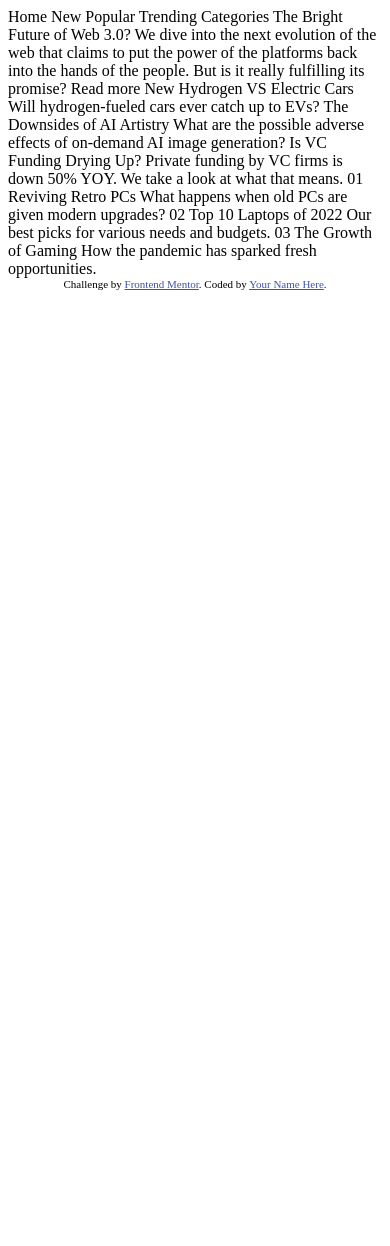
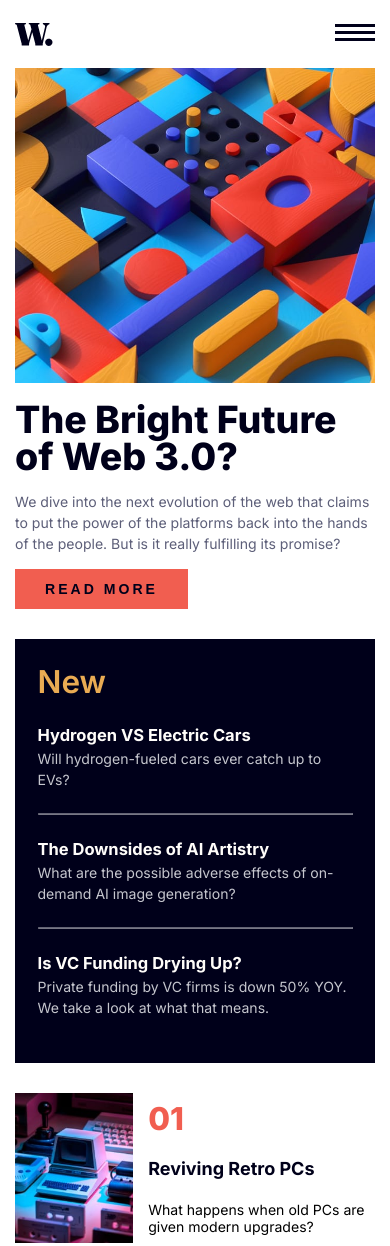
Before and after one commit to dev-paulL/news-homepage, a plain HTML site: page index.html in a window 390 px wide. Shown: the top 1246 px of the page. Before the commit the page ends 844 px from the top, so only its background shows below. Drawn offline with Linux system fonts and the light colour scheme.

Commit message:
mobile design mostly done (only mobile design), no nav yet

```diff
--- a/index.html
+++ b/index.html
@@ -5,56 +5,90 @@
   <meta name="viewport" content="width=device-width, initial-scale=1.0"> <!-- displays site properly based on user's device -->
 
   <link rel="icon" type="image/png" sizes="32x32" href="./assets/images/favicon-32x32.png">
+  <link rel="preconnect" href="https://fonts.googleapis.com">
+  <link rel="preconnect" href="https://fonts.gstatic.com" crossorigin>
+  <link href="https://fonts.googleapis.com/css2?family=Inter:slnt,wght@-10..0,100..900&display=swap" rel="stylesheet">
 
   <title>Frontend Mentor | News homepage</title>
 
-  <!-- Feel free to remove these styles or customise in your own stylesheet 👍 -->
-  <style>
-    .attribution { font-size: 11px; text-align: center; }
-    .attribution a { color: hsl(228, 45%, 44%); }
-  </style>
+  <link rel="stylesheet" href="style.css" type="text/css">
+
 </head>
 <body>
+    <header>
+      <img src="assets/images/logo.svg" alt="" class="header-logo" />
+      <button class="menu_open_btn" ><img src="assets/images/icon-menu.svg" alt="Menu button" /></button>
+     <!-- nav todo -->
+    </header>
+    <main>
+      <article class="main-article">
+        <picture>
+          <source srcset="assets/images/image-web-3-mobile.jpg" media="(max-width:40rem)" />
+          <img src="assets/images/image-web-3-desktop.jpg" />
+        </picture>
 
-  Home
-  New
-  Popular
-  Trending
-  Categories
+        <h1>The Bright Future of Web 3.0?</h1>
+        <p>We dive into the next evolution of the web that claims to put the power of the platforms back into the hands of the people.
+          But is it really fulfilling its promise?</p>
 
-  The Bright Future of Web 3.0?
+        <button class="main-article_readmore-btn">Read more</button>
+      </article>
 
-  We dive into the next evolution of the web that claims to put the power of the platforms back into the hands of the people.
-  But is it really fulfilling its promise?
+      <div class="new-articles-section">
+        <h2>New</h2>
 
-  Read more
+        <article class="new-article">
+          <p>Hydrogen VS Electric Cars</p>
+          <p>Will hydrogen-fueled cars ever catch up to EVs?</p>
+        </article>
 
-  New
+        <hr class="new-articles_separator" />
 
-  Hydrogen VS Electric Cars
-  Will hydrogen-fueled cars ever catch up to EVs?
+        <article class="new-article">
+          <p>The Downsides of AI Artistry</p>
+          <p>What are the possible adverse effects of on-demand AI image generation?</p>
+        </article>
 
-  The Downsides of AI Artistry
-  What are the possible adverse effects of on-demand AI image generation?
+        <hr class="new-articles_separator" />
 
-  Is VC Funding Drying Up?
-  Private funding by VC firms is down 50% YOY. We take a look at what that means.
+        <article class="new-article">
+          <p>Is VC Funding Drying Up?</p>
+          <p>Private funding by VC firms is down 50% YOY. We take a look at what that means.</p>
+        </article>
+      </div>
 
-  01
-  Reviving Retro PCs
-  What happens when old PCs are given modern upgrades?
+      <div class="top3-articles-section">
+        <article class="top3-article">
+          <img src="assets/images/image-retro-pcs.jpg" alt="" />
+          <p class="top3-article_position">01</p>
+          <p class="top3-article_title">Reviving Retro PCs</p>
+          <p class="top3-article_content">What happens when old PCs are given modern upgrades?</p>
+        </article>
 
-  02
-  Top 10 Laptops of 2022
-  Our best picks for various needs and budgets.
+        <article class="top3-article">
+          <img src="assets/images/image-top-laptops.jpg" alt="" />
+          <p class="top3-article_position">02</p>
+          <p class="top3-article_title">Top 10 Laptops of 2022</p>
+          <p class="top3-article_content">Our best picks for various needs and budgets.</p>
+        </article>
 
-  03
-  The Growth of Gaming
-  How the pandemic has sparked fresh opportunities.
+        <article class="top3-article">
+          <img src="assets/images/image-gaming-growth.jpg" alt="" />
+          <p class="top3-article_position">03</p>
+          <p class="top3-article_title">The Growth of Gaming</p>
+          <p class="top3-article_content">How the pandemic has sparked fresh opportunities.</p>
+        </article>
+      </div>
+    </main>
 
-  <div class="attribution">
-    Challenge by <a href="https://www.frontendmentor.io?ref=challenge" target="_blank">Frontend Mentor</a>.
-    Coded by <a href="#">Your Name Here</a>.
-  </div>
+
+
+  <footer>
+    <p>
+      Challenge by <a href="https://www.frontendmentor.io?ref=challenge" target="_blank">Frontend Mentor</a>.
+      Coded by <a href="https://github.com/dev-paulL/news-homepage" target="_blank">paulDev</a>.
+    </p>
+
+  </footer>
 </body>
 </html>
--- /dev/null
+++ b/style.css
@@ -0,0 +1,167 @@
+:root {
+    /* Primary Colors */
+    --soft-orange: hsl(35, 77%, 62%);
+    --soft-red: hsl(5, 85%, 63%);
+
+    /* Neutral Colors */
+    --off-white: hsl(36, 100%, 99%);
+    --grayish-blue: hsl(233, 8%, 79%);
+    --dark-grayish-blue: hsl(236, 13%, 42%);
+    --very-dark-blue: hsl(240, 100%, 5%);
+}
+
+* {
+    margin: 0;
+    padding: 0;
+    font-size: .938rem;
+}
+
+html {
+    width: 100%;
+    height: 100%;
+}
+
+body {
+    min-height: 100vh;
+    padding: 1rem;
+    font-family: 'Inter', sans-serif;
+    display: flex;
+    flex-flow: column;
+    align-items: center;
+    justify-content: center;
+}
+
+header {
+    width: 100%;
+    display: flex;
+    justify-content: space-between;
+    align-items: center;
+    padding: .5rem;
+    margin-bottom: 1rem;
+}
+
+.header-logo {
+    max-width: 2.5rem;
+}
+
+.menu_open_btn {
+    background: transparent;
+    border: none;
+}
+
+picture img {
+    max-width: 100%;
+
+}
+
+h1 {
+    font-size: 2.5rem;
+    font-weight: 800;
+    color: var(--very-dark-blue);
+    line-height: 1;
+    margin-top: 1rem;
+}
+
+.main-article p {
+    color: var(--dark-grayish-blue);
+    line-height: 1.5;
+    margin-top: 1rem;
+}
+
+.main-article_readmore-btn {
+    background: var(--soft-red);
+    border: none;
+    padding: .8rem 2rem;
+    text-transform: uppercase;
+    font-weight: 700;
+    letter-spacing: .2rem;
+    color: var(--very-dark-blue);
+    margin-top: 1rem;
+}
+
+.new-articles-section {
+    margin-top: 2rem;
+    background-color: var(--very-dark-blue);
+    padding: 1.5rem;
+}
+
+.new-articles-section h2 {
+    color: var(--soft-orange);
+    font-size: 2.1rem;
+    font-weight: 600;
+}
+
+.new-article {
+    color: var(--off-white);
+    line-height: 1.5;
+    padding: 1.5rem 0;
+}
+
+.new-article p:first-child {
+    font-weight: 700;
+    font-size: 1.1rem;
+}
+
+.new-article p:last-child {
+    color: var(--grayish-blue);
+}
+.new-articles_separator {
+    border-top: 1px solid var(--grayish-blue);
+    opacity: .5;
+}
+
+.top3-articles-section {
+    margin-top: 2rem;
+}
+
+.top3-article {
+    display: grid;
+    grid-template-columns:1fr 2fr;
+    grid-template-rows:1fr 1fr 1fr;
+    grid-template-areas:"picture number" "picture title" "picture text";
+    column-gap: 1rem;
+    align-items: center;
+    margin-top: 2rem;
+}
+
+.top3-article_position {
+    color: var(--soft-red);
+    font-size: 2.1rem;
+    font-weight: 800;
+    grid-area: number;
+}
+
+.top3-article img {
+    grid-area: picture;
+    max-height: 10rem;
+    justify-self: right;
+}
+
+.top3-article_title {
+    grid-area: title;
+    font-weight: 700;
+    color: var(--very-dark-blue);
+    font-size: 1.2rem;
+}
+
+.top3-article_content {
+    grid-area: text;
+}
+
+footer {
+    text-align: center;
+    background-color: var(--off-white);
+    color: var(--very-dark-blue);
+    font-weight: 600;
+    padding-top: 2rem;
+
+}
+
+footer p {
+    font-size: .7rem;
+}
+
+footer a {
+    font-size: .8rem;
+    color: var(--soft-red);
+}
```
Also changed, not shown: temp_screenshot.png (added), 3 other files.
